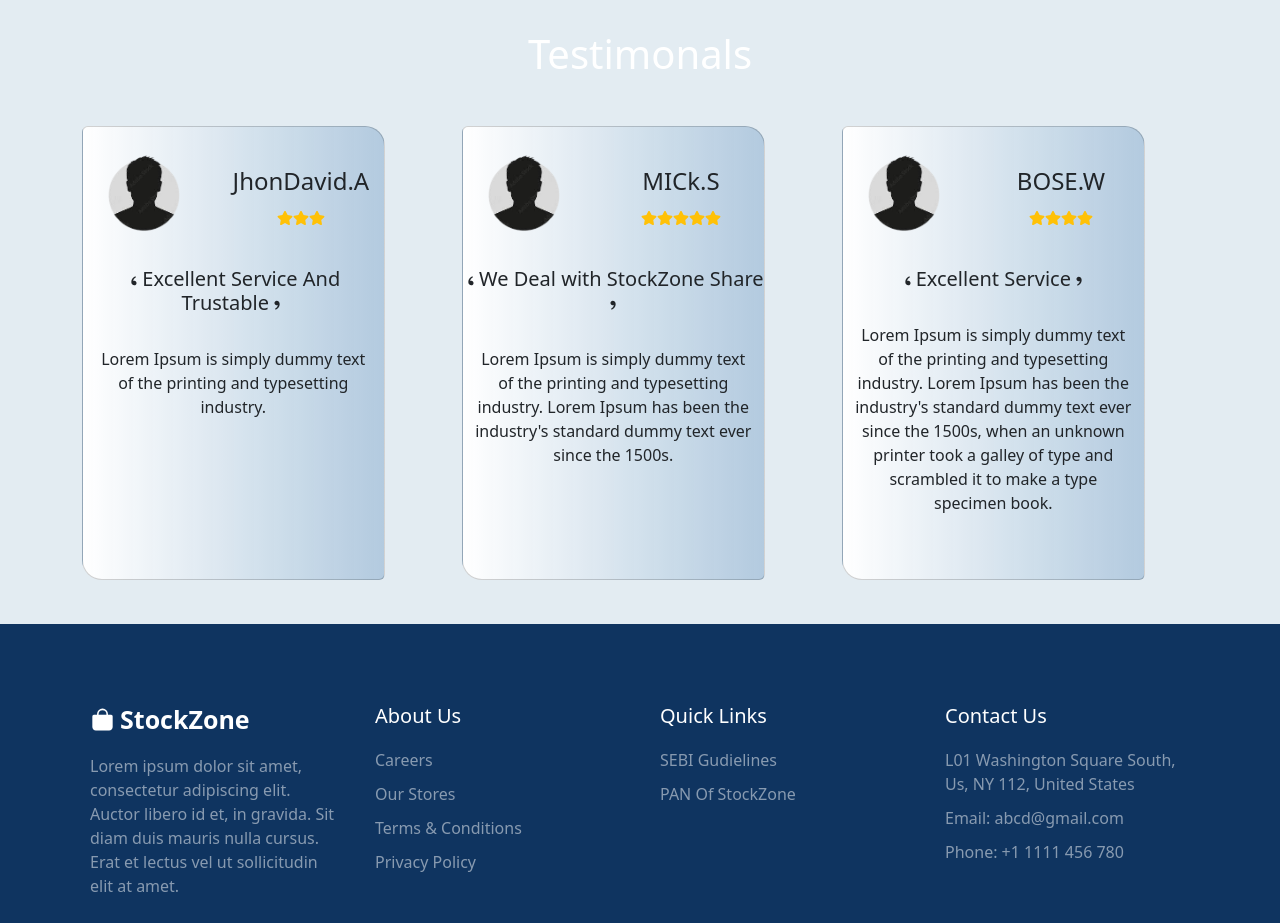
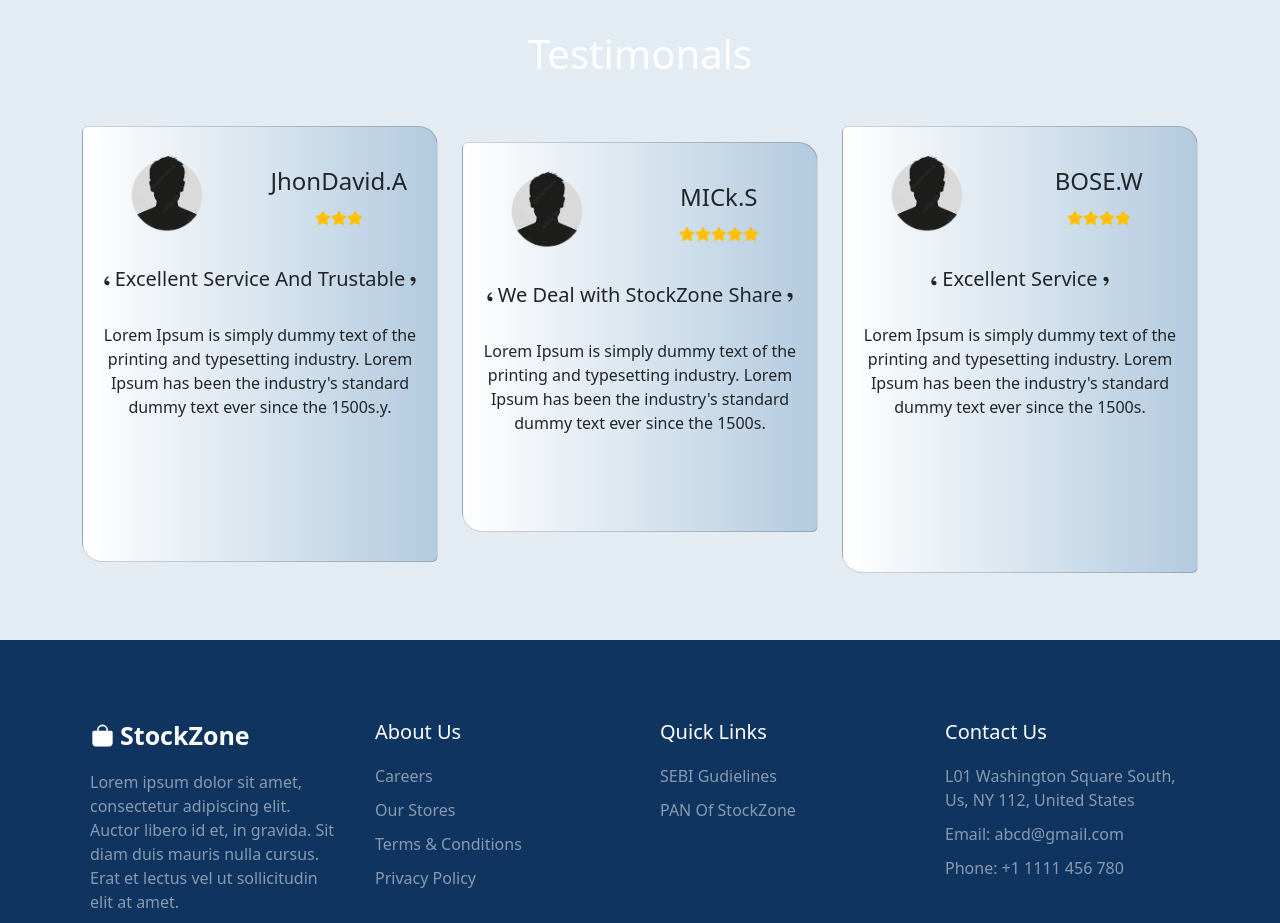
Before and after one commit to RajanRajRtr/stockZone, a React (Create React App) app: page / in a window 1280 px wide. Shown: the part 4020-4943 px from the top of the page. Built offline with nearby package versions, Linux system fonts and the light colour scheme; no server answers.

Commit message:
updated code

```diff
--- a/src/components/Navbar/Navbar2.jsx
+++ b/src/components/Navbar/Navbar2.jsx
@@ -26,8 +26,8 @@ const NavBar2 = ({ toggleSidebar, show }) => {
 
   useEffect(() => {
     if (show) {
-      document.body.style.width = "92%";
-      document.body.style.marginLeft = "170px";
+      document.body.style.width = "88%";
+      document.body.style.marginLeft = "200px";
     } else {
       document.body.style.width = "100%";
       document.body.style.marginLeft = "0px";
--- a/src/components/wrapper/News.css
+++ b/src/components/wrapper/News.css
@@ -12,7 +12,6 @@ article {
   overflow: hidden;
   width: 360px !important;
 }
-
 
 article a::after {
   position: absolute;
@@ -31,8 +30,6 @@ article {
   color: var(--title-color);
   transition: color 0.3s ease-out;
 }
-
-
 
 figure {
   margin: 0;
@@ -79,9 +76,9 @@ article {
   --title-color: var(--main-bg-color);
   --link-icon-translate: 0;
   --link-icon-opacity: 1;
-    box-shadow: rgba(0, 0, 0, 0.16) 0px 10px 36px 0px, rgba(0, 0, 0, 0.06) 0px 0px 0px 1px;
+  box-shadow: rgba(0, 0, 0, 0.16) 0px 10px 36px 0px,
+    rgba(0, 0, 0, 0.06) 0px 0px 0px 1px;
 }
-
 
 /************************
   Generic layout (demo looks)
@@ -112,14 +109,14 @@ article {
   gap: 24px;
 }
 
-  @media screen and (max-width: 960px) {
+/* @media screen and (max-width: 960px) {
   article {
     container: card/inline-size;
   }
   .article-body p {
     display: none;
   }
-  }
+} */
 
 @container card (min-width: 380px) {
   .article-wrapper {
@@ -151,3 +148,21 @@ article {
   white-space: nowrap;
   width: 1px;
 }
+
+@media (min-width: 426px) and (max-width: 768px) {
+  article {
+    width: 290px !important;
+  }
+}
+
+@media (min-width: 320px) and (max-width: 376px) {
+  article {
+    width: 290px !important;
+  }
+}
+
+@media (min-width: 377px) and (max-width: 425px) {
+  article {
+    width: 290px !important;
+  }
+}
--- a/src/components/wrapper/News.jsx
+++ b/src/components/wrapper/News.jsx
@@ -1,37 +1,42 @@
 import React from "react";
 import "./News.css";
-import { Col, Container, Row, Carousel, Card , Button } from "react-bootstrap";
+import { Col, Container, Row, Carousel, Card, Button } from "react-bootstrap";
 import { FaArrowRight } from "react-icons/fa";
-const spanstyle ={
+const spanstyle = {
   backgroundColor: "#1154a3",
-    color:"white",
-    padding:"5px",
-    borderRadius:"20px"
-}
+  color: "white",
+  padding: "5px",
+  borderRadius: "20px",
+};
 const News = () => {
-
   return (
     <section className="wrapper background">
       <Container>
         <Row>
           <h1 className="pb-3">StockZone Share In News</h1>
-
         </Row>
 
         <Row>
-
           <section class="articles">
             <Col md={4} sm={12}>
               <article>
                 <div class="article-wrapper">
                   <figure>
-        <img src="https://images.hindustantimes.com/img/2024/07/10/550x309/FIRSTCRY-INDIA-IPO-0_1716452785301_1720588131396.JPG" alt="" />
+                    <img
+                      src="https://images.hindustantimes.com/img/2024/07/10/550x309/FIRSTCRY-INDIA-IPO-0_1716452785301_1720588131396.JPG"
+                      alt=""
+                    />
                   </figure>
                   <div class="article-body">
-        <h5>Lorem Ipsum is simply dummy text of the printing and
-        typesetting industry.</h5>
+                    <h5>
+                      Lorem Ipsum is simply dummy text of the printing and
+                      typesetting industry.
+                    </h5>
                     <p>
-          Curabitur convallis ac quam vitae laoreet. Nulla mauris ante, euismod sed lacus sit amet, congue bibendum eros. Etiam mattis lobortis porta. Vestibulum ultrices iaculis enim imperdiet egestas.
+                      Curabitur convallis ac quam vitae laoreet. Nulla mauris
+                      ante, euismod sed lacus sit amet, congue bibendum eros.
+                      Etiam mattis lobortis porta. Vestibulum ultrices iaculis
+                      enim imperdiet egestas.
                     </p>
                     {/* <a href="#" class="read-more">
           Read more <span class="sr-only">about this is some title</span>
@@ -45,16 +50,23 @@ const News = () => {
             </Col>
             <Col md={4} sm={12}>
               <article>
-
                 <div class="article-wrapper">
                   <figure>
-        <img src="https://akm-img-a-in.tosshub.com/businesstoday/images/story/202402/65c4b3f62cbb6-bat-said-its-stake-in-itc-decreased-from-2919-per-cent-in-2022-to-2902-per-cent-in-2023-08590112-16x9.jpg" alt="" />
+                    <img
+                      src="https://akm-img-a-in.tosshub.com/businesstoday/images/story/202402/65c4b3f62cbb6-bat-said-its-stake-in-itc-decreased-from-2919-per-cent-in-2022-to-2902-per-cent-in-2023-08590112-16x9.jpg"
+                      alt=""
+                    />
                   </figure>
                   <div class="article-body">
-        <h5>Lorem Ipsum is simply dummy text of the printing and
-        typesetting industry.</h5>
+                    <h5>
+                      Lorem Ipsum is simply dummy text of the printing and
+                      typesetting industry.
+                    </h5>
                     <p>
-          Curabitur convallis ac quam vitae laoreet. Nulla mauris ante, euismod sed lacus sit amet, congue bibendum eros. Etiam mattis lobortis porta. Vestibulum ultrices iaculis enim imperdiet egestas.
+                      Curabitur convallis ac quam vitae laoreet. Nulla mauris
+                      ante, euismod sed lacus sit amet, congue bibendum eros.
+                      Etiam mattis lobortis porta. Vestibulum ultrices iaculis
+                      enim imperdiet egestas.
                     </p>
                     {/* <a href="#" class="read-more">
           Read more <span class="sr-only">about this is some title</span>
@@ -68,16 +80,23 @@ const News = () => {
             </Col>
             <Col md={4} sm={12}>
               <article>
-
                 <div class="article-wrapper">
                   <figure>
-        <img src="https://cdn.zeebiz.com/sites/default/files/styles/zeebiz_850x478/public/2022/12/30/219027-eds-82.jpg?itok=DYr9O3fo" alt="" />
+                    <img
+                      src="https://cdn.zeebiz.com/sites/default/files/styles/zeebiz_850x478/public/2022/12/30/219027-eds-82.jpg?itok=DYr9O3fo"
+                      alt=""
+                    />
                   </figure>
                   <div class="article-body">
-        <h5>Lorem Ipsum is simply dummy text of the printing and
-        typesetting </h5>
+                    <h5>
+                      Lorem Ipsum is simply dummy text of the printing and
+                      typesetting{" "}
+                    </h5>
                     <p>
-          Curabitur convallis ac quam vitae laoreet. Nulla mauris ante, euismod sed lacus sit amet, congue bibendum eros. Etiam mattis lobortis porta. Vestibulum ultrices iaculis enim imperdiet egestas.
+                      Curabitur convallis ac quam vitae laoreet. Nulla mauris
+                      ante, euismod sed lacus sit amet, congue bibendum eros.
+                      Etiam mattis lobortis porta. Vestibulum ultrices iaculis
+                      enim imperdiet egestas.
                     </p>
                     {/* <a href="#" class="read-more">
           Read more <span class="sr-only">about this is some title</span>
@@ -87,11 +106,8 @@ const News = () => {
         </a> */}
                   </div>
                 </div>
-
               </article>
-
             </Col>
-
           </section>
           {/* <Row > */}
 
@@ -103,9 +119,7 @@ const News = () => {
           {/* </Row> */}
         </Row>
       </Container>
-      <Button varient="info" >View more
-
-</Button>
+      <Button varient="info">View more</Button>
     </section>
   );
 };
--- a/src/components/wrapper/Testimonal.jsx
+++ b/src/components/wrapper/Testimonal.jsx
@@ -3,14 +3,14 @@ import "./style.css";
 import { FaStar } from "react-icons/fa";
 import { Col, Container, Row, Card } from "react-bootstrap";
 import { FaArrowRight } from "react-icons/fa";
-import { RiDoubleQuotesR , RiDoubleQuotesL, RiSingleQuotesL ,RiSingleQuotesR } from "react-icons/ri";
+import {
+  RiDoubleQuotesR,
+  RiDoubleQuotesL,
+  RiSingleQuotesL,
+  RiSingleQuotesR,
+} from "react-icons/ri";
 import avatar from "./../../Images/avatar.png";
-const spanstyle = {
-  backgroundColor: "#1154a3",
-  color: "white",
-  padding: "5px",
-  borderRadius: "20px",
-};
+
 const Testimonal = () => {
   return (
     <section className="testimonal background">
@@ -21,7 +21,7 @@ const Testimonal = () => {
           </h1>
         </Row>
         <Row className="my-4">
-          <Col md={4} sm={12}>
+          <Col md={4} sm={12} style={{ marginBottom: "3%" }}>
             <Card className="gradient-card">
               <Row className="mt-3">
                 <Col md={5}>
@@ -39,21 +39,26 @@ const Testimonal = () => {
                   <FaStar color="#ffc107" />
                   <FaStar color="#ffc107" />
                   <FaStar color="#ffc107" />
-
                 </Col>
               </Row>
               <Row className="my-4">
-                <h5> <RiSingleQuotesL size={16}/>Excellent Service And Trustable<RiSingleQuotesR size={16}/></h5>
+                <h5>
+                  {" "}
+                  <RiSingleQuotesL size={16} />
+                  Excellent Service And Trustable
+                  <RiSingleQuotesR size={16} />
+                </h5>
                 <p className="p-4">
                   {" "}
                   Lorem Ipsum is simply dummy text of the printing and
-                  typesetting industry.
+                  typesetting industry. Lorem Ipsum has been the industry's
+                  standard dummy text ever since the 1500s.y.
                 </p>
               </Row>
             </Card>
           </Col>
-          <Col md={4} sm={12}>
-            <Card className="gradient-card">
+          <Col md={4} sm={12} style={{ marginBottom: "7%" }}>
+            <Card className="gradient-card my-3">
               <Row className="mt-3">
                 <Col md={5}>
                   <img
@@ -75,7 +80,11 @@ const Testimonal = () => {
                 </Col>
               </Row>
               <Row className="my-4">
-                <h5><RiSingleQuotesL size={16}/>We Deal with StockZone Share<RiSingleQuotesR size={16}/></h5>
+                <h5>
+                  <RiSingleQuotesL size={16} />
+                  We Deal with StockZone Share
+                  <RiSingleQuotesR size={16} />
+                </h5>
                 <p className="p-4">
                   {" "}
                   Lorem Ipsum is simply dummy text of the printing and
@@ -85,7 +94,7 @@ const Testimonal = () => {
               </Row>
             </Card>
           </Col>
-          <Col md={4} sm={12}>
+          <Col md={4} sm={12} style={{ marginBottom: "2%" }}>
             <Card className="gradient-card">
               <Row className="mt-3">
                 <Col md={5}>
@@ -107,14 +116,16 @@ const Testimonal = () => {
                 </Col>
               </Row>
               <Row className="my-4">
-                <h5><RiSingleQuotesL size={16}/>Excellent Service<RiSingleQuotesR size={16}/></h5>
+                <h5>
+                  <RiSingleQuotesL size={16} />
+                  Excellent Service
+                  <RiSingleQuotesR size={16} />
+                </h5>
                 <p className="p-4">
                   {" "}
                   Lorem Ipsum is simply dummy text of the printing and
                   typesetting industry. Lorem Ipsum has been the industry's
-                  standard dummy text ever since the 1500s, when an unknown
-                  printer took a galley of type and scrambled it to make a type
-                  specimen book.
+                  standard dummy text ever since the 1500s.
                 </p>
               </Row>
             </Card>
--- a/src/components/wrapper/style.css
+++ b/src/components/wrapper/style.css
@@ -44,7 +44,7 @@
   height: 100%;
   border-bottom-left-radius: 20px;
   border-top-right-radius: 20px;
-  width: 85%;
+  /* width: 85%; */
 }
 
 /* @media (min-width: 320px) and (max-width: 426px) {
```
Lines whose indentation alone changed are shown as unchanged.
